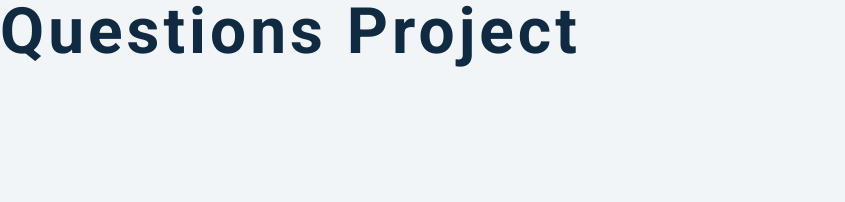
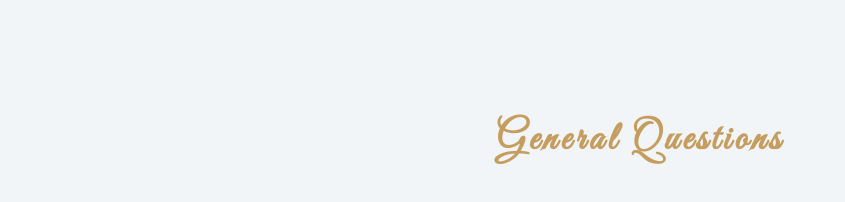
Before and after one commit to BeataJ/questions, a plain HTML site: page index.html in a window 1280 px wide. Shown: the whole page, without its empty margins (0-845 px from the left). Drawn offline with Linux system fonts and the light colour scheme.

Commit message:
add section.questions title

```diff
--- a/index.html
+++ b/index.html
@@ -20,6 +20,11 @@
     <script src="./app.js" defer></script>
   </head>
   <body>
-    <h1>questions project</h1>
+    <section class="questions">
+      <!-- title -->
+      <div class="title">
+        <h2>general questions</h2>
+      </div>
+    </section>
   </body>
 </html>
```
